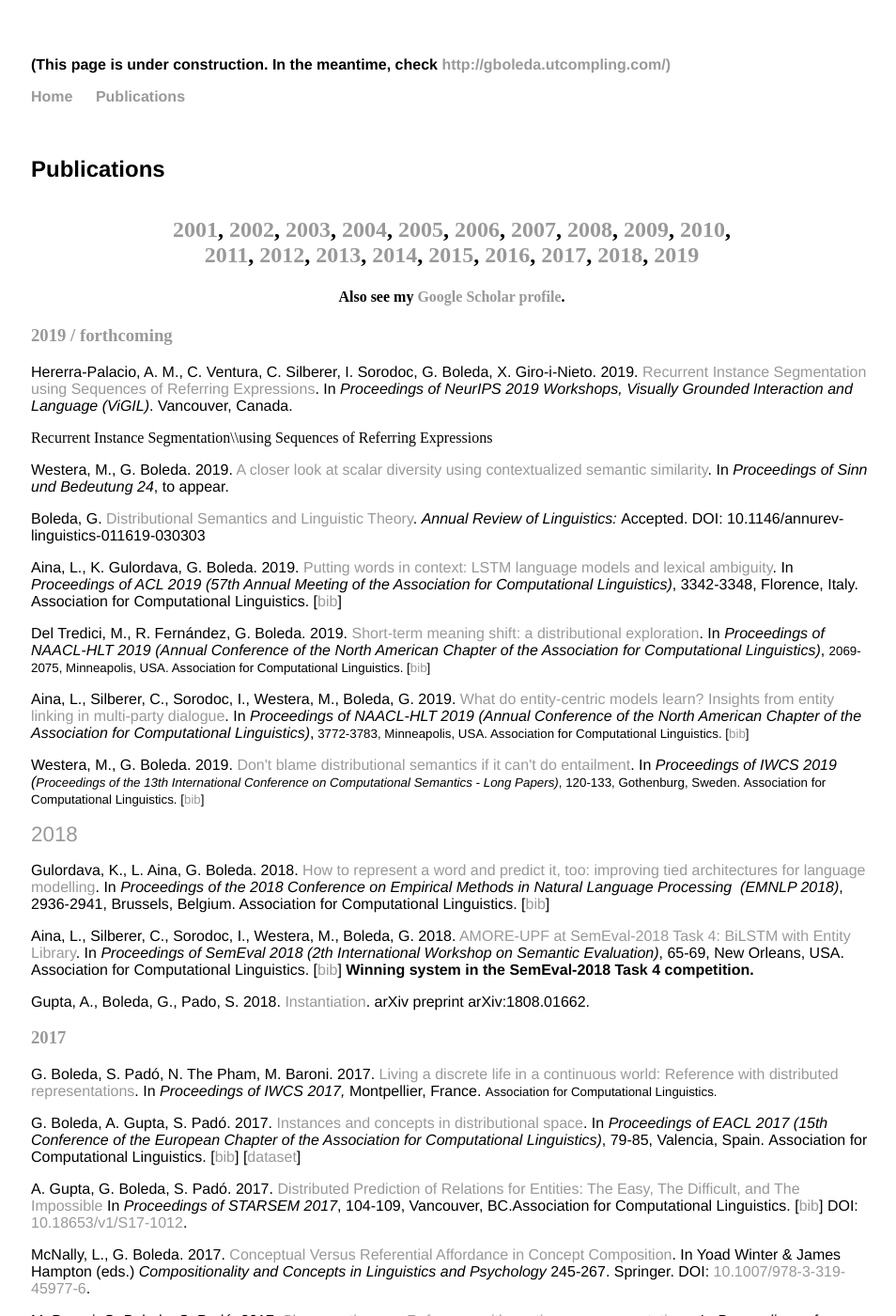
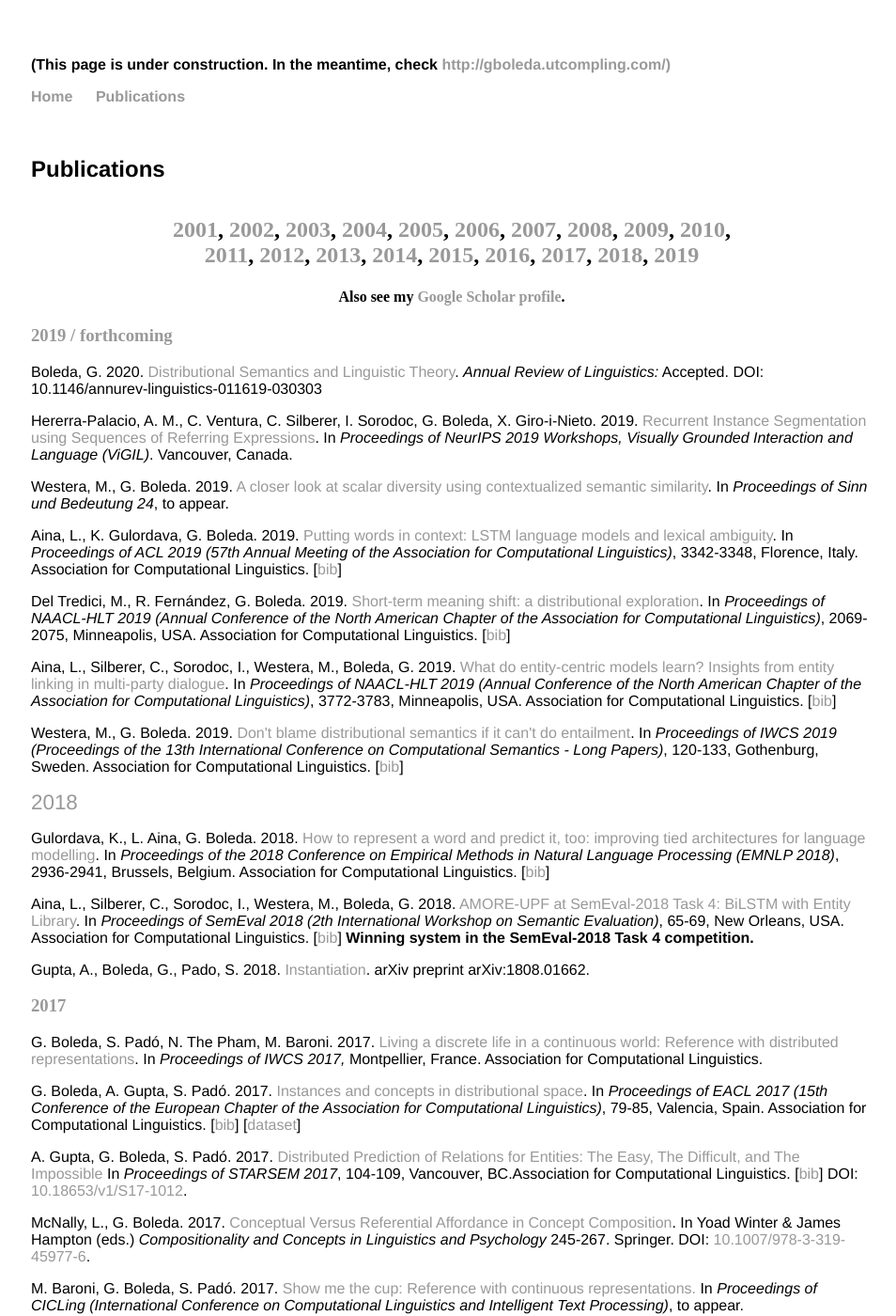
Before and after one commit to gboleda/gboleda.github.io, a Jekyll site: the page built from pubs/index.html, in a window 1280 px wide and 1400 px high. Shown: the whole window at 94% size, without its empty margins (159-1113 px from the left). Built offline with Jekyll 4.4.1, drawn with Linux system fonts in a browser that asks for light colours.

Commit message:
formatting corrections

```diff
--- a/pubs/index.html
+++ b/pubs/index.html
@@ -30,58 +30,67 @@
 </p>
 -->
 
+<p>Boleda, G. 2020.
+  <a href="https://arxiv.org/pdf/1905.01896.pdf">Distributional Semantics and Linguistic Theory</a>. <i>Annual Review of Linguistics:</i> Accepted. DOI: 10.1146/annurev-linguistics-011619-030303
+</p>
+
 <p>Hererra-Palacio, A. M., C. Ventura, C. Silberer, I. Sorodoc, G. Boleda, X. Giro-i-Nieto. 2019.
 <a href="https://vigilworkshop.github.io/static/papers/30.pdf"> Recurrent Instance Segmentation using Sequences of Referring Expressions</a>.
 In <i>Proceedings of NeurIPS 2019 Workshops, Visually Grounded Interaction and Language (ViGIL)</i>.
 Vancouver, Canada.
 </p>
 
-Recurrent Instance Segmentation\\using Sequences of Referring Expressions
-
 <p>Westera, M., G. Boleda. 2019.
 <a href="https://www.dropbox.com/s/m32r6efaeqnax4a/Westera-Boleda-2019-SUB_scalar-diversity.pdf?dl=0">A closer look at scalar diversity using contextualized semantic similarity</a>.
 In <i>Proceedings of Sinn und Bedeutung 24</i>, to appear.
 </p>
 
-<p>Boleda, G. <a href="https://arxiv.org/pdf/1905.01896.pdf">Distributional Semantics and Linguistic Theory</a>.&nbsp;<i>Annual Review of Linguistics:</i>&nbsp;Accepted.&nbsp;DOI: 10.1146/annurev-linguistics-011619-030303</p>
-
 <p>Aina, L., K. Gulordava, G. Boleda. 2019.
-<a href="https://www.aclweb.org/anthology/papers/P/P19/P19-1324">Putting words in context: LSTM language models and lexical ambiguity</a>. In <i>Proceedings of ACL 2019 (57th Annual Meeting of the Association for Computational Linguistics)</i>, 3342-3348,&nbsp;Florence, Italy. Association for Computational Linguistics. [<a href="https://www.aclweb.org/anthology/papers/P/P19/P19-1324.bib">bib</a>]</p>
+  <a href="https://www.aclweb.org/anthology/P19-1324.pdf">Putting words in context: LSTM language models and lexical ambiguity</a>. In <i>Proceedings of ACL 2019 (57th Annual Meeting of the Association for Computational Linguistics)</i>, 3342-3348, Florence, Italy. Association for Computational Linguistics.
+  [<a href="https://www.aclweb.org/anthology/papers/P/P19/P19-1324.bib">bib</a>]
+</p>
 
 <p>Del Tredici, M., R. Fernández, G. Boleda. 2019.
-<a href="https://www.aclweb.org/anthology/N19-1210">Short-term meaning shift: a distributional exploration</a>.
-In <i>Proceedings of NAACL-HLT 2019 (Annual Conference of the North American Chapter of the Association for Computational Linguistics)</i>,&nbsp;<span style="background-color:transparent;font-size:10pt">2069-2075</span><span style="background-color:transparent;font-size:10pt">, Minneapolis, USA. Association for Computational Linguistics. [</span><a href="https://www.aclweb.org/anthology/N19-1210.bib" style="background-color:transparent;font-size:10pt">bib</a><span style="background-color:transparent;font-size:10pt">]</span></p>
+<a href="https://www.aclweb.org/anthology/N19-1210.pdf">Short-term meaning shift: a distributional exploration</a>.
+In <i>Proceedings of NAACL-HLT 2019 (Annual Conference of the North American Chapter of the Association for Computational Linguistics)</i>, 2069-2075, Minneapolis, USA. Association for Computational Linguistics.
+[<a href="https://www.aclweb.org/anthology/N19-1210.bib">bib</a>]
+</p>
 
 <p>Aina, L., Silberer, C., Sorodoc, I., Westera, M., Boleda, G. 2019.
-<a href="https://aclweb.org/anthology/papers/N/N19/N19-1378">What do entity-centric models learn? Insights from entity linking in multi-party dialogue</a>.
-In <i>Proceedings of NAACL-HLT 2019 (Annual Conference of the North American Chapter of the Association for Computational Linguistics)</i>,<span style="background-color:transparent;font-size:10pt">&nbsp;</span><span style="background-color:transparent;font-size:10pt">3772-3783,&nbsp;</span><span style="background-color:transparent;font-size:10pt">Minneapolis, USA. Association for Computational Linguistics. [</span><a href="https://aclweb.org/anthology/papers/N/N19/N19-1378.bib" style="background-color:transparent;font-size:10pt">bib</a><span style="background-color:transparent;font-size:10pt">]</span></p>
+<a href="https://aclweb.org/anthology/N19-1378.pdf">What do entity-centric models learn? Insights from entity linking in multi-party dialogue</a>.
+In <i>Proceedings of NAACL-HLT 2019 (Annual Conference of the North American Chapter of the Association for Computational Linguistics)</i>, 3772-3783, Minneapolis, USA. Association for Computational Linguistics. [<a href="https://aclweb.org/anthology/papers/N/N19/N19-1378.bib" >bib</a>]</p>
 
 <p>Westera, M., G. Boleda. 2019.
-<a href="https://www.aclweb.org/anthology/W19-0410">Don't blame distributional semantics if it can't do entailment</a>.
-In <i>Proceedings of IWCS 2019 (<span style="background-color:transparent;font-size:10pt">Proceedings of the 13th International Conference on Computational Semantics - Long Papers)</span></i><span style="background-color:transparent;font-size:10pt">,&nbsp;</span><span style="background-color:transparent;font-size:10pt">120-133,&nbsp;</span><span style="background-color:transparent;font-size:10pt">Gothenburg, Sweden</span><span style="background-color:transparent;font-size:10pt">.&nbsp;</span><span style="background-color:transparent;font-size:10pt">Association for Computational Linguistics.&nbsp;</span><span style="background-color:transparent;font-size:10pt">[</span><a href="https://www.aclweb.org/anthology/papers/W/W19/W19-0410.bib" style="background-color:transparent;font-size:10pt">bib</a><span style="background-color:transparent;font-size:10pt">]</span></p>
+<a href="https://www.aclweb.org/anthology/W19-0410.pdf">Don't blame distributional semantics if it can't do entailment</a>.
+In <i>Proceedings of IWCS 2019 (Proceedings of the 13th International Conference on Computational Semantics - Long Papers)</i>, 120-133, Gothenburg, Sweden. Association for Computational Linguistics.
+[<a href="https://www.aclweb.org/anthology/papers/W/W19/W19-0410.bib" >bib</a>]
+</p>
 
 <p><a name="2018" style="font-size:1.4em;background-color:transparent">2018</a></p>
 
 <p>Gulordava, K., L. Aina, G. Boleda. 2018.
-<a href="https://www.aclweb.org/anthology/D18-1323">How to represent a word and predict it, too: improving tied architectures for language modelling</a>. In<em> Proceedings of the 2018 Conference on Empirical Methods in Natural Language Processing&nbsp; (EMNLP 2018)</em>, 2936-2941, Brussels, Belgium. Association for Computational Linguistics. [<a href="https://www.aclweb.org/anthology/D18-1323.bib">bib</a>]</p>
+  <a href="https://www.aclweb.org/anthology/D18-1323.pdf">How to represent a word and predict it, too: improving tied architectures for language modelling</a>. In<em> Proceedings of the 2018 Conference on Empirical Methods in Natural Language Processing  (EMNLP 2018)</em>, 2936-2941, Brussels, Belgium. Association for Computational Linguistics.
+  [<a href="https://www.aclweb.org/anthology/D18-1323.bib">bib</a>]
+</p>
 
-<p>
-Aina, L., Silberer, C., Sorodoc, I., Westera, M., Boleda, G. 2018. <a href="http://aclweb.org/anthology/S18-1008">AMORE-UPF at SemEval-2018 Task 4: BiLSTM with Entity Library</a>.
-In <i>Proceedings of SemEval 2018 (2th International Workshop on Semantic Evaluation)</i>, 65-69, New Orleans, USA. Association for Computational Linguistics. [<a href="http://aclweb.org/anthology/S18-1008.bib">bib</a>]&nbsp;<b>Winning system in the SemEval-2018 Task 4 competition.</b></p>
+<p> Aina, L., Silberer, C., Sorodoc, I., Westera, M., Boleda, G. 2018. <a href="http://aclweb.org/anthology/S18-1008">AMORE-UPF at SemEval-2018 Task 4: BiLSTM with Entity Library</a>.
+In <i>Proceedings of SemEval 2018 (2th International Workshop on Semantic Evaluation)</i>, 65-69, New Orleans, USA. Association for Computational Linguistics.
+[<a href="http://aclweb.org/anthology/S18-1008.bib">bib</a>] <b>Winning system in the SemEval-2018 Task 4 competition.</b>
+</p>
 
 <p>Gupta, A., Boleda, G., Pado, S. 2018.
-<a href="https://arxiv.org/pdf/1808.01662">Instantiation</a>. arXiv preprint arXiv:1808.01662.</p>
+  <a href="https://arxiv.org/pdf/1808.01662">Instantiation</a>. arXiv preprint arXiv:1808.01662.</p>
 
 
 <h3><a name="2017">2017</a></h3>
 
 <p>G. Boleda, S. Padó, N. The Pham, M. Baroni. 2017.
 <a href="https://aclweb.org/anthology/W/W17/W17-6904.pdf">Living a discrete life in a continuous world: Reference with distributed  representations</a>.
-In <i>Proceedings of IWCS 2017,&nbsp;</i>Montpellier, France.&nbsp;<span style="background-color:transparent;font-size:10pt">Association for Computational Linguistics.</span></p>
+In <i>Proceedings of IWCS 2017, </i>Montpellier, France. Association for Computational Linguistics.</p>
 
 <p>G. Boleda, A. Gupta, S. Padó.  2017.
 <a href="http://aclweb.org/anthology/E17-2013">Instances and concepts in distributional space</a>.
-In <i>Proceedings of EACL 2017 (15th Conference of the European Chapter of the Association for Computational Linguistics)</i>, 79-85, Valencia, Spain.&nbsp;Association for Computational Linguistics. [<a href="http://aclanthology.info/papers/instances-and-concepts-in-distributional-space.bib">bib</a>] [<a href="http://www.ims.uni-stuttgart.de/forschung/ressourcen/korpora/Instantiation.html">dataset</a>]
+In <i>Proceedings of EACL 2017 (15th Conference of the European Chapter of the Association for Computational Linguistics)</i>, 79-85, Valencia, Spain. Association for Computational Linguistics. [<a href="http://aclanthology.info/papers/instances-and-concepts-in-distributional-space.bib">bib</a>] [<a href="http://www.ims.uni-stuttgart.de/forschung/ressourcen/korpora/Instantiation.html">dataset</a>]
 </p>
 
 <p>A. Gupta, G. Boleda, S. Padó. 2017.
@@ -151,19 +160,19 @@
 [<a href="http://www.aclweb.org/anthology/W15-2712.bib">bib</a>]
 </p>
 
-<p>Corral, Á., G. Boleda, R. Ferrer-i-Cancho. 2015.&nbsp;<a href="http://journals.plos.org/plosone/article?id=10.1371/journal.pone.0129031">Zipf's Law for Word Frequencies: Word Forms versus Lemmas in Long Texts</a>. <i>PLoS ONE&nbsp;</i>10(7):doi:10.1371/journal.pone.0129031</p>
+<p>Corral, Á., G. Boleda, R. Ferrer-i-Cancho. 2015. <a href="http://journals.plos.org/plosone/article?id=10.1371/journal.pone.0129031">Zipf's Law for Word Frequencies: Word Forms versus Lemmas in Long Texts</a>. <i>PLoS ONE </i>10(7):doi:10.1371/journal.pone.0129031</p>
 
 <p>Palmer, M., G. Boleda, P. Rosso (eds.). 2015. <a href="http://anthology.aclweb.org/S/S15/">Proceedings of the Fourth Joint Conference on Lexical and Computational Semantics</a>. Denver, Colorado: Association for Computational Linguistics.</p>
 
 <p>Boleda, G., K. Erk. 2015. <a href="https://www.dropbox.com/s/2nfrr0zkab6phg7/boleda-erk-aaai-symposium-krr-2015-def.pdf?dl=0" rel="nofollow">Distributional Semantic Features as Semantic Primitives – or Not</a>. <i>Knowledge Representation and Reasoning: Integrating Symbolic and Neural Approaches. Papers from the AAAI Spring Symposium</i>, 2-5. Palo Alto, California: AAAI Press. ISBN 978-1-57735-707-0. [<a href="https://drive.google.com/file/d/0B_hicYJxvbiOM0R4Q0tGR2owN0E/view?usp=sharing">slides</a>]</p>
 
 <p>Gupta, A., G. Boleda, M. Baroni, S. Pado. 2015. <a href="http://clic.cimec.unitn.it/marco/publications/boleda-etal-wshop-2015-submitted.pdf">Mapping
-conceptual features to referential properties</a>.&nbsp;Talk at
+conceptual features to referential properties</a>. Talk at
 the<i> <a href="https://www.essence-network.com/3rd-international-essence-workshop-programme/" target="_blank">3rd International ESSENCE Workshop: Algorithms for
 Processing Meaning</a></i>, Barcelona (Spain), May 2015.</p>
 
-<p>Boleda, G., <a href="https://www.dropbox.com/s/2nfrr0zkab6phg7/boleda-erk-aaai-symposium-krr-2015-def.pdf?dl=0">Distributional semantics for lexical semantics</a>. Invited talk at&nbsp;<i>Catalonia-Israel Symposium on Lexical Semantics and Grammatical Structure in Event Conceptualization</i>, The
-Hebrew University of Jerusalem, February 16-18 2015.&nbsp;</p>
+<p>Boleda, G., <a href="https://www.dropbox.com/s/2nfrr0zkab6phg7/boleda-erk-aaai-symposium-krr-2015-def.pdf?dl=0">Distributional semantics for lexical semantics</a>. Invited talk at <i>Catalonia-Israel Symposium on Lexical Semantics and Grammatical Structure in Event Conceptualization</i>, The
+Hebrew University of Jerusalem, February 16-18 2015. </p>
 
 <h3><a name="2014">2014</a></h3>
 
@@ -171,11 +180,11 @@
 Poster at <i><a href="https://sites.google.com/site/learningsemantics2014">NIPS 2014 workshop on Learning Semantics</a></i>, Montreal, Canada, December 12, 2014.</p>
 
 <p>Beltagy, I., S. Roller, G. Boleda, K. Erk, R. Mooney. 2014.
-<b>UTexas: Natural Language Semantics using Distributional Semantics and&nbsp;</b>
+<b>UTexas: Natural Language Semantics using Distributional Semantics and </b>
 <b>Probabilistic Logic</b>. <i>Proceedings of SemEval 2014</i>, pp. 796-801, Dublin, Ireland, August 23-24 2014. [<b><a href="http://aclweb.org/anthology/S14-2141">paper</a></b>]</p>
 
 <p>Roller, S., K. Erk, G. Boleda. 2014.
-<b>Inclusive yet Selective: Supervised Distributional Hypernymy Detection</b>. <i>Proceedings of&nbsp;<a href="http://www.coling-2014.org/" rel="nofollow">CoLing 2014</a></i>, Dublin, Ireland, pp. 1025-1036. [<a href="http://anthology.aclweb.org/C/C14/C14-1097.pdf" rel="nofollow">paper</a>]</p>
+<b>Inclusive yet Selective: Supervised Distributional Hypernymy Detection</b>. <i>Proceedings of <a href="http://www.coling-2014.org/" rel="nofollow">CoLing 2014</a></i>, Dublin, Ireland, pp. 1025-1036. [<a href="http://anthology.aclweb.org/C/C14/C14-1097.pdf" rel="nofollow">paper</a>]</p>
 
 <p>Arsenijevic, B., B. Gehrke, G. Boleda, L. McNally. 2014. <b>Ethnic adjectives are proper adjectives.</b>
 In R. Baglini, T. Grinsell, J. Keane, A. R. Singerman, J. Thomas (eds.), <i>CLS 46-I The Main Session: Proc. of 46th Annual Meeting of the Chicago Linguistic Society</i>, Chicago, IL, USA, pp. 17-30.
@@ -184,12 +193,12 @@
 </p>
 <h3><a name="2013">2013</a></h3>
 
-<p>Font-Clos, F., G. Boleda, A. Corral. 2013.&nbsp;<span style="color:rgb(34,34,34);font-family:arial,sans-serif;font-size:12.727272033691406px;line-height:normal"><b>A scaling law beyond Zipf's law and its relation to Heaps' law</b>. </span><span style="font-size:12.727272033691406px;color:rgb(34,34,34);font-family:arial,sans-serif;line-height:normal"><i>New Journal of Physics </i>15:9, pp. 093033. [<b><a href="http://iopscience.iop.org/1367-2630/15/9/093033/pdf/1367-2630_15_9_093033.pdf" rel="nofollow">paper</a></b>, <a href="https://www.dropbox.com/s/p94l6iufxozn3nh/font-clos-et-al-2013.bib?dl=0" rel="nofollow">bib</a>, <a href="http://iopscience.iop.org/1367-2630/15/9/093033/" rel="nofollow">article page</a>]</span></p>
+<p>Font-Clos, F., G. Boleda, A. Corral. 2013. <span style="color:rgb(34,34,34);font-family:arial,sans-serif;font-size:12.727272033691406px;line-height:normal"><b>A scaling law beyond Zipf's law and its relation to Heaps' law</b>. </span><span style="font-size:12.727272033691406px;color:rgb(34,34,34);font-family:arial,sans-serif;line-height:normal"><i>New Journal of Physics </i>15:9, pp. 093033. [<b><a href="http://iopscience.iop.org/1367-2630/15/9/093033/pdf/1367-2630_15_9_093033.pdf" rel="nofollow">paper</a></b>, <a href="https://www.dropbox.com/s/p94l6iufxozn3nh/font-clos-et-al-2013.bib?dl=0" rel="nofollow">bib</a>, <a href="http://iopscience.iop.org/1367-2630/15/9/093033/" rel="nofollow">article page</a>]</span></p>
 McNally, L. G. Boleda, M. Baroni. 2013. <b>Conceptual vs. Referential Affordance in Concept Composition</b>. Talk at the Workshop Concept Composition &amp; Experimental Semantics/Pragmatics (CC&amp;ESP 2013), Utrecht, The Netherlands, 2-3 September. [<a href="http://logiccommonsense.wp.hum.uu.nl/files/2013/05/McNallyEtAl.pdf"><b>abstract</b></a>]<br>
 <p>Beltagy, I., C. K. Cuong, G. Boleda, D. Garrette, K. Erk, R. Mooney. 2013. <b>Montague meets Markov: Deep semantics with
 probabilistic logical form</b>. <i>Proceedings of *SEM 2013</i>. Atlanta, US. [<a href="http://www.cs.utexas.edu/users/ml/papers/beltagy.starsem13.pdf"><b>paper</b></a>]</p>
-<p>Herbelot, A. and Zamparelli, R. and Boleda, G. (eds.) 2013.&nbsp;<b>Proceedings of the IWCS 2013 Workshop Towards a Formal Distributional Semantics.</b>&nbsp;Association for Computational Linguistics. [<b><a href="http://aclweb.org/anthology/W/W13/W13-06.pdf" rel="nofollow">book</a></b>,&nbsp;<a href="http://aclweb.org/anthology/W/W13/W13-06.bib" rel="nofollow">bib</a>]</p>
-<p>Boleda, G., M. Baroni, N. The Pham, L. McNally. 2013. <b>Intensionality was only alleged: On adjective-noun composition in distributional semantics</b>. <i>Proceedings of&nbsp;<a href="http://www.ling.uni-potsdam.de/iwcs2013">IWCS 2013</a></i>, Potsdam, Germany, pp.&nbsp;<span style="line-height:1.6;font-size:10pt">35-46.</span><span style="line-height:1.6;font-size:10pt">&nbsp;[</span><b style="line-height:1.6;font-size:10pt"><a href="http://www.aclweb.org/anthology/W/W13/W13-0104.pdf">paper</a></b><span style="line-height:1.6;font-size:10pt">, </span><a href="https://www.dropbox.com/s/h4leh6nvx9gnu7q/boleda-et-al-iwcs2013-slides.pdf?dl=0" style="line-height:1.6;font-size:10pt">slides</a>, <a href="https://www.dropbox.com/s/iyaxc8yug6j8lh3/data-iwcs2013.zip?dl=0">data</a>, <a href="http://www.aclweb.org/anthology/W/W13/W13-0104.bib">bib</a><span style="line-height:1.6;font-size:10pt">]</span></p>
+<p>Herbelot, A. and Zamparelli, R. and Boleda, G. (eds.) 2013. <b>Proceedings of the IWCS 2013 Workshop Towards a Formal Distributional Semantics.</b> Association for Computational Linguistics. [<b><a href="http://aclweb.org/anthology/W/W13/W13-06.pdf" rel="nofollow">book</a></b>, <a href="http://aclweb.org/anthology/W/W13/W13-06.bib" rel="nofollow">bib</a>]</p>
+<p>Boleda, G., M. Baroni, N. The Pham, L. McNally. 2013. <b>Intensionality was only alleged: On adjective-noun composition in distributional semantics</b>. <i>Proceedings of <a href="http://www.ling.uni-potsdam.de/iwcs2013">IWCS 2013</a></i>, Potsdam, Germany, pp. <span style="line-height:1.6;font-size:10pt">35-46.</span><span style="line-height:1.6;font-size:10pt"> [</span><b style="line-height:1.6;font-size:10pt"><a href="http://www.aclweb.org/anthology/W/W13/W13-0104.pdf">paper</a></b><span style="line-height:1.6;font-size:10pt">, </span><a href="https://www.dropbox.com/s/h4leh6nvx9gnu7q/boleda-et-al-iwcs2013-slides.pdf?dl=0" style="line-height:1.6;font-size:10pt">slides</a>, <a href="https://www.dropbox.com/s/iyaxc8yug6j8lh3/data-iwcs2013.zip?dl=0">data</a>, <a href="http://www.aclweb.org/anthology/W/W13/W13-0104.bib">bib</a><span style="line-height:1.6;font-size:10pt">]</span></p>
 <a name="2012" style="font-size:1.4em;line-height:1.6">2012</a>
 <p>Boleda, G., S. Schulte im Walde, T. Badia. 2012. <b>Modeling
 regular polysemy: A study of the semantic classification of Catalan
@@ -312,7 +321,7 @@
 
 <h3><a name="2009">2009</a></h3>
 
-<p><span style="font-size:13.3333330154419px;line-height:21.3333320617676px">Corral, A., R. Ferrer i Cancho, G. Boleda, A. Diaz-Guilera. 2009.&nbsp;&nbsp;</span><b style="font-size:13.3333330154419px;line-height:21.3333320617676px">Universal Complex Structures in Written Language.</b><span style="font-size:13.3333330154419px;line-height:21.3333320617676px">&nbsp;Available at&nbsp;</span><a href="http://arxiv.org/abs/0901.2924" style="font-size:13.3333330154419px;line-height:21.3333320617676px">http://arxiv.org/abs/0901.2924</a><span style="font-size:13.3333330154419px;line-height:21.3333320617676px">.</span></p>
+<p><span style="font-size:13.3333330154419px;line-height:21.3333320617676px">Corral, A., R. Ferrer i Cancho, G. Boleda, A. Diaz-Guilera. 2009.  </span><b style="font-size:13.3333330154419px;line-height:21.3333320617676px">Universal Complex Structures in Written Language.</b><span style="font-size:13.3333330154419px;line-height:21.3333320617676px"> Available at </span><a href="http://arxiv.org/abs/0901.2924" style="font-size:13.3333330154419px;line-height:21.3333320617676px">http://arxiv.org/abs/0901.2924</a><span style="font-size:13.3333330154419px;line-height:21.3333320617676px">.</span></p>
 <p>
 Boleda, G., M. Cuadros, C. España-Bonet, M.
 Melero, L. Padró, M. Quixal, C. Rodríguez. 2009.
@@ -381,7 +390,7 @@
 </b>
 <i>Research on Language and Computation</i> 6(3): 247-271,
 Special Issue on Ambiguity and Semantic Judgements. ISSN 1570-7075.
-[<b><a href="http://dx.doi.org/10.1007/s11168-008-9056-4">doi</a>,&nbsp;<a href="http://www.lsi.upc.edu/%7Egboleda/pubs/bsb-rolc07-preprint.pdf">PDF</a></b>] (preprint).
+[<b><a href="http://dx.doi.org/10.1007/s11168-008-9056-4">doi</a>, <a href="http://www.lsi.upc.edu/%7Egboleda/pubs/bsb-rolc07-preprint.pdf">PDF</a></b>] (preprint).
 </p>
 
 <p>Boleda, G. 2008.
@@ -395,7 +404,7 @@
 
 
 
-<p>Vandeghinste, V., P. Dirix, I. Schuurman, S. Markantonatou, S. Sofianopoulos, M. Vassiliou, O. Yannoutsou, T. Badia, M. Melero, G. Boleda, M. Carl, P. Schmidt. 2008. <b>Evaluation of a Machine Translation System for Low Resource Languages: METIS-II</b>. In Proceedings of LREC 2008, Marrakech, Morocco. <span style="line-height:1.6;font-size:10pt;background-color:transparent">ISBN&nbsp;</span><span style="line-height:1.6;font-size:10pt;background-color:transparent">2-9517408-4-0.</span></p>
+<p>Vandeghinste, V., P. Dirix, I. Schuurman, S. Markantonatou, S. Sofianopoulos, M. Vassiliou, O. Yannoutsou, T. Badia, M. Melero, G. Boleda, M. Carl, P. Schmidt. 2008. <b>Evaluation of a Machine Translation System for Low Resource Languages: METIS-II</b>. In Proceedings of LREC 2008, Marrakech, Morocco. <span style="line-height:1.6;font-size:10pt;background-color:transparent">ISBN </span><span style="line-height:1.6;font-size:10pt;background-color:transparent">2-9517408-4-0.</span></p>
 <span style="font-size:13.3333330154419px;line-height:21.3333320617676px">Boleda, G., T. Badia</span>. 2008. <b>CUCWEB: un corpus de la llengua catalana construït a partir de la web</b>. <i>Estudis romànics</i> 30:291-293. Institut d'Estudis Catalans.
 <h3><a name="2007">2007</a></h3>
 
@@ -450,7 +459,7 @@
 <p>Mayol, L., G. Boleda, T. Badia. 2005.
 <b>Automatic acquisition of syntactic verb classes with basic resources.</b>
 <i>Language Resources and Evaluation</i>, 39(4):295-312
-[<b><a href="https://www.dropbox.com/s/yzbe8hx2v9wcn8v/jrleverbspreprint.pdf?dl=0">PDF</a>&nbsp;</b>(preprint)]
+[<b><a href="https://www.dropbox.com/s/yzbe8hx2v9wcn8v/jrleverbspreprint.pdf?dl=0">PDF</a> </b>(preprint)]
 </p>
 
 <p>
@@ -473,7 +482,7 @@
 [<b><a href="http://www.cibersociedad.net/congres2004/grups/fitxacom_publica2.php?grup=86&amp;id=472&amp;idioma=ca">HTML</a></b>]
 </p>
 
-<p>McNally, L.&nbsp;and G. Boleda. 2004. <b>Relational adjectives as
+<p>McNally, L. and G. Boleda. 2004. <b>Relational adjectives as
 properties of kinds.</b> In Olivier Bonami and Patricia Cabredo
 Hofherr (eds.)
 <a href="http://www.cssp.cnrs.fr/eiss5/index_en.html"><i>Empirical Issues
```
